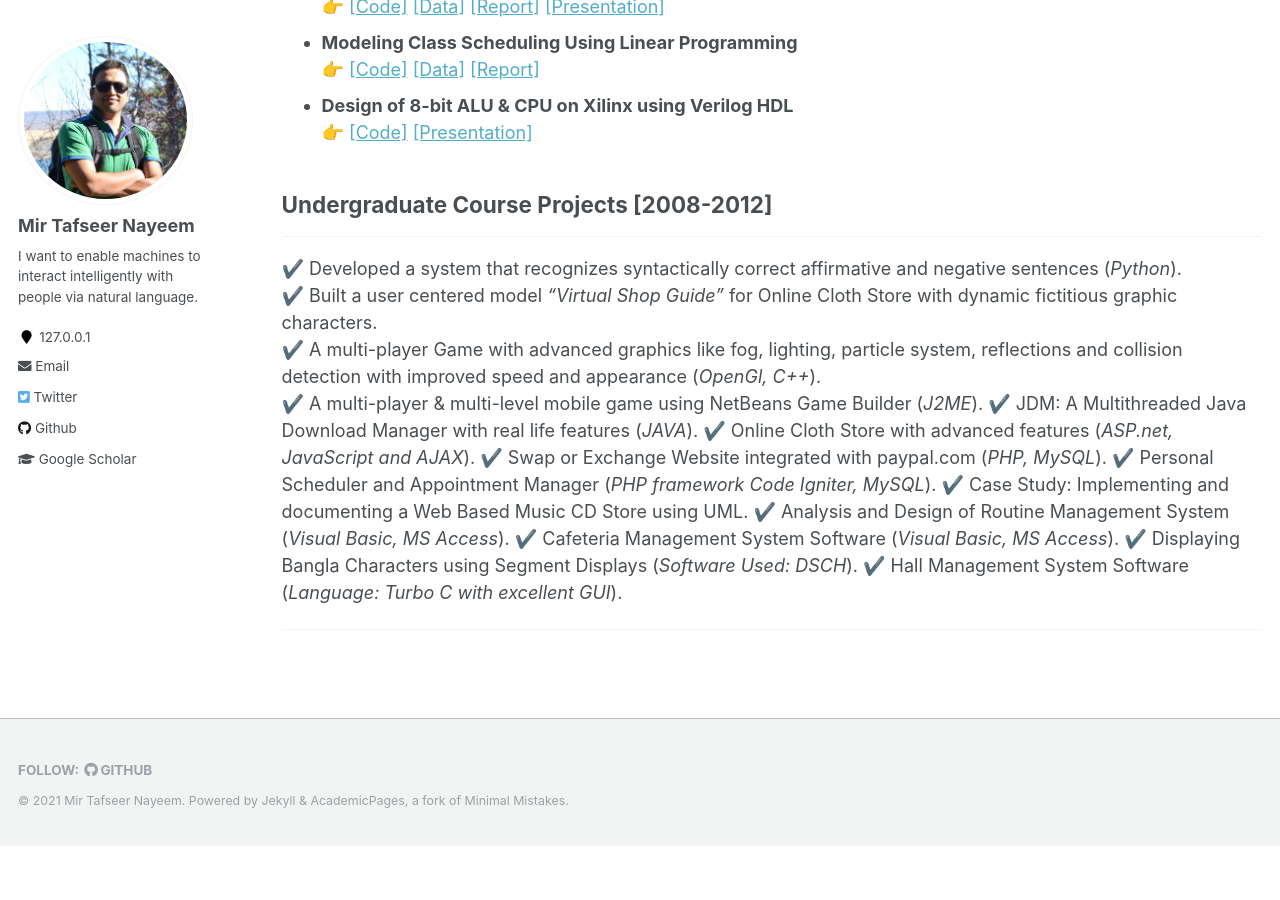
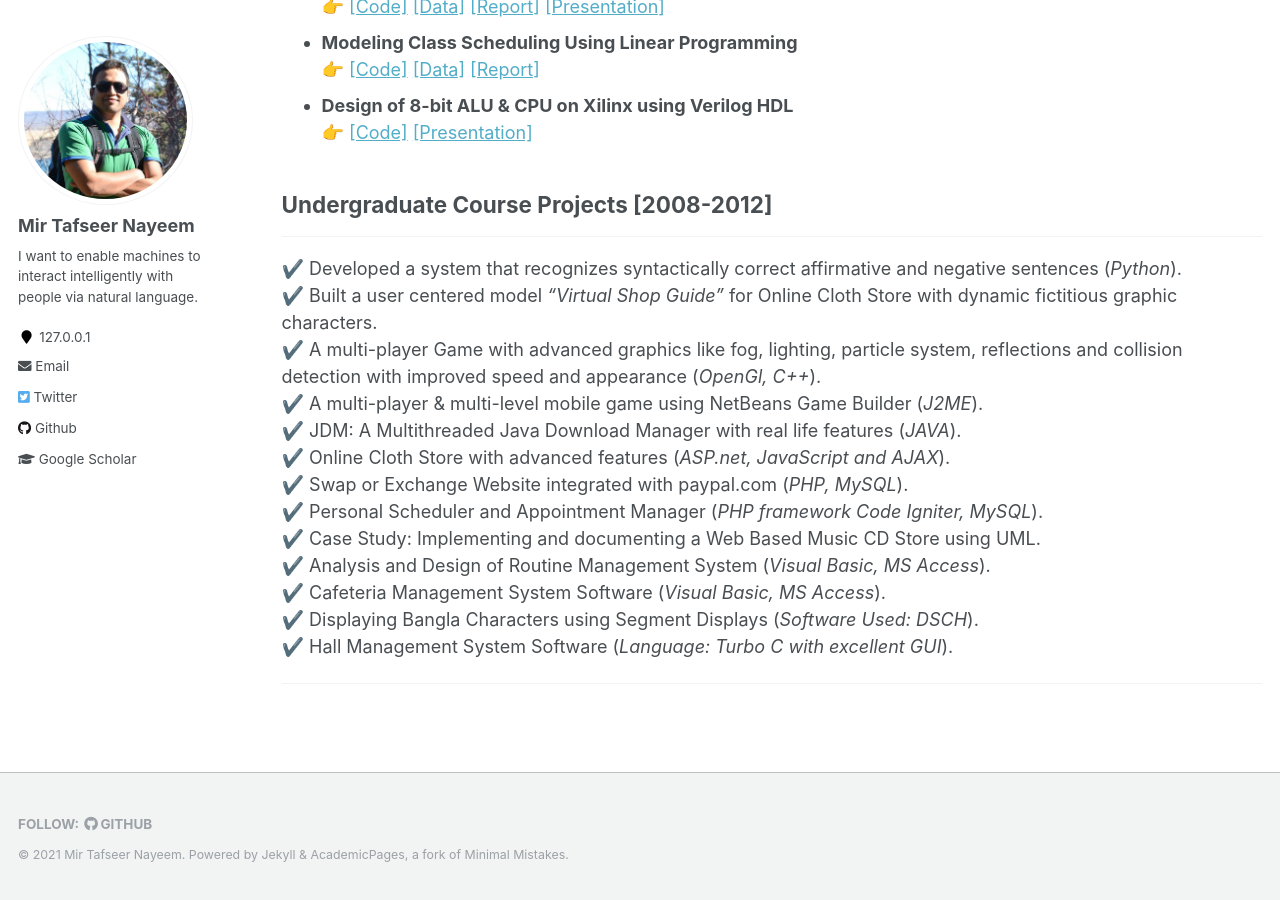
Before and after one commit to sujan-sarker/sujan-sarker.github.io, a Jekyll site: the page built from _pages/projects.md, in a window 1280 px wide and 900 px high, scrolled down 610 px. Built offline with Jekyll 4.4.1, drawn with Linux system fonts in a browser that asks for light colours; before the commit the page ends 1456 px from its top, so only the background shows below that.

```diff
--- a/_pages/projects.md
+++ b/_pages/projects.md
@@ -37,15 +37,15 @@ author_profile: true
  ✔️ Developed  a system  that  recognizes  syntactically  correct  affirmative  and negative sentences (*Python*). <br/>
  ✔️ Built a user centered model *“Virtual Shop Guide”* for Online Cloth Store with dynamic fictitious graphic characters. <br/>
  ✔️ A  multi-player  Game  with  advanced  graphics  like  fog,  lighting,  particle system, reflections and collision detection with improved  speed and appearance (*OpenGl, C++*). <br/>
- ✔️ A multi-player & multi-level mobile game using NetBeans Game Builder (*J2ME*).
- ✔️ JDM: A Multithreaded Java Download Manager with real life features (*JAVA*).
- ✔️ Online Cloth Store with advanced features (*ASP.net, JavaScript and AJAX*).
- ✔️ Swap or Exchange Website integrated with paypal.com (*PHP, MySQL*).
- ✔️ Personal Scheduler and Appointment Manager (*PHP framework Code Igniter, MySQL*).
- ✔️ Case Study: Implementing and documenting a Web Based Music CD Store using UML.
- ✔️ Analysis and Design of Routine Management System (*Visual Basic, MS Access*).
- ✔️ Cafeteria Management System Software (*Visual Basic, MS Access*).
- ✔️ Displaying Bangla Characters using Segment Displays (*Software Used: DSCH*).
- ✔️ Hall Management System Software (*Language: Turbo C with excellent GUI*).
+ ✔️ A multi-player & multi-level mobile game using NetBeans Game Builder (*J2ME*). <br/>
+ ✔️ JDM: A Multithreaded Java Download Manager with real life features (*JAVA*). <br/>
+ ✔️ Online Cloth Store with advanced features (*ASP.net, JavaScript and AJAX*). <br/>
+ ✔️ Swap or Exchange Website integrated with paypal.com (*PHP, MySQL*). <br/>
+ ✔️ Personal Scheduler and Appointment Manager (*PHP framework Code Igniter, MySQL*). <br/>
+ ✔️ Case Study: Implementing and documenting a Web Based Music CD Store using UML. <br/>
+ ✔️ Analysis and Design of Routine Management System (*Visual Basic, MS Access*). <br/>
+ ✔️ Cafeteria Management System Software (*Visual Basic, MS Access*). <br/>
+ ✔️ Displaying Bangla Characters using Segment Displays (*Software Used: DSCH*). <br/>
+ ✔️ Hall Management System Software (*Language: Turbo C with excellent GUI*). <br/>
 
 __________________________________________________
```
